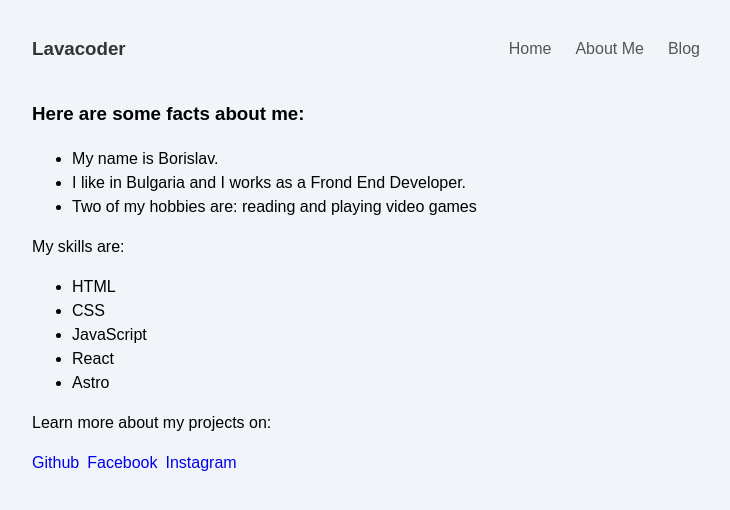
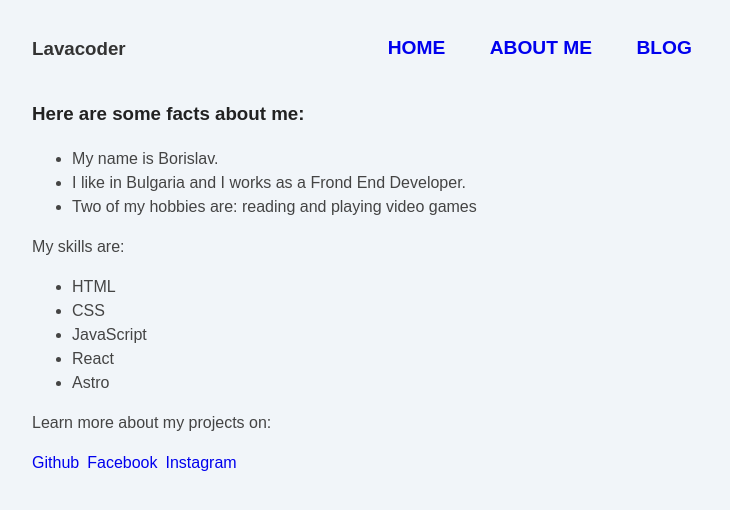
Before and after one commit to khanark/lavacoder-blog, an Astro site: page /about in a window 1280 px wide. Shown: the whole page, without its empty margins (268-998 px from the left). Built offline with nearby package versions, Linux system fonts and the light colour scheme; Astro itself is replaced by a stand-in of ours.

Commit message:
fix responsive header

```diff
--- /dev/null
+++ b/src/components/Hamburger.astro
@@ -0,0 +1,31 @@
+---
+
+---
+<div class="hamburger">
+  <span class="line"></span>
+  <span class="line"></span>
+  <span class="line"></span>
+</div>
+<!--
+<style lang="scss">
+  .hamburger {
+    padding-right: 20px;
+    cursor: pointer;
+    z-index: 10;
+
+    &__line {
+      display: block;
+      margin-bottom: 5px;
+      width: 25px;
+      height: 3px;
+      background-color: #222;
+    }
+  }
+
+  @media screen  and (min-width: 636px){
+    .hamburger {
+      display: none;
+    }
+  }
+</style>
+ -->
--- a/src/components/Header.astro
+++ b/src/components/Header.astro
@@ -1,9 +1,11 @@
 ---
 import Navigation from "../components/Navigation.astro"
+import Hambuger from "../components/Hamburger.astro"
 ---
 <header>
   <h3 class="nav-title">Lavacoder</h3>
   <nav>
+    <Hambuger/>
     <Navigation/>
   </nav>
 </header>
--- a/src/components/Navigation.astro
+++ b/src/components/Navigation.astro
@@ -1,21 +1,21 @@
 ---
 
 ---
-<ul class="site-nav">
+<div class="nav-links">
   <a href="/">Home</a>
   <a href="/about">About Me</a>
   <a href="/blog">Blog</a>
-</ul>
+</div>
 
-<style lang="scss">
+<!-- <style lang="scss">
   .site-nav {
-    display: flex;
+    display: none;
     margin: 0;
     padding: 0;
 
-
     a {
-      color: #555;
+      color: #333;
+      font-weight: 500;
       text-decoration:none;
       padding: 0.75rem;
       transition: color 0.2s;
@@ -26,4 +26,10 @@
       }
     }
   }
-</style>
+
+  @media screen and (min-width: 636px) {
+    .site-nav {
+      display: block;
+    }
+  }
+</style> -->
--- a/src/pages/about.astro
+++ b/src/pages/about.astro
@@ -37,5 +37,9 @@ const skills = ["HTML", "CSS", "JavaScript", "React", "Astro"];
     <p>My skills are:</p>
     <ul>{skills.map(skill => <li>{skill}</li>)}</ul>
     <Footer/>
+
+    <script>
+      import "../scripts/menu.js"
+   </script>
 	</body>
 </html>
--- a/src/pages/blog.astro
+++ b/src/pages/blog.astro
@@ -28,5 +28,9 @@ const pageTitle = "My astro learning blog."
 			<li><a href="/posts/post-3">Post 3</a></li>
 		</ul>
     <Footer/>
+
+		<script>
+			import "../scripts/menu.js"
+	 </script>
 	</body>
 </html>
--- a/src/pages/index.astro
+++ b/src/pages/index.astro
@@ -19,5 +19,9 @@ const pageTitle = "Home Page"
 		<Header/>
 		<h1>{pageTitle }</h1>
 		<Footer/>
+
+		<script>
+			 import "../scripts/menu.js"
+		</script>
 	</body>
 </html>
--- /dev/null
+++ b/src/scripts/menu.js
@@ -0,0 +1,4 @@
+document.querySelector(".hamburger").addEventListener("click", () => {
+  console.log("Button is clicked");
+  document.querySelector(".nav-links").classList.toggle("expanded");
+});
--- a/src/styles/globals.css
+++ b/src/styles/globals.css
@@ -13,9 +13,76 @@ body {
   max-width: 80ch;
   padding: 1rem;
   line-height: 1.5;
+  color: #444;
 }
 
 h1 {
   margin: 1rem 0;
   font-size: 2.5rem;
 }
+
+h1,
+h2,
+h3 {
+  color: #222;
+}
+
+.hamburger {
+  padding-right: 20px;
+  cursor: pointer;
+}
+
+.hamburger .line {
+  display: block;
+  width: 40px;
+  height: 5px;
+  margin-bottom: 10px;
+  background-color: #ff9776;
+}
+
+.nav-links {
+  width: 100%;
+  top: 5rem;
+  left: 48px;
+  background-color: #ff9776;
+  display: none;
+  margin: 0;
+}
+
+.nav-links a {
+  display: block;
+  text-align: center;
+  padding: 10px 0;
+  text-decoration: none;
+  font-size: 1.2rem;
+  font-weight: bold;
+  text-transform: uppercase;
+}
+
+.nav-links a:hover,
+.nav-links a:focus {
+  background-color: #ff9776;
+}
+
+.expanded {
+  display: unset;
+}
+
+@media screen and (min-width: 636px) {
+  .nav-links {
+    margin-left: 5em;
+    display: block;
+    position: static;
+    width: auto;
+    background: none;
+  }
+
+  .nav-links a {
+    display: inline-block;
+    padding: 15px 20px;
+  }
+
+  .hamburger {
+    display: none;
+  }
+}
```
